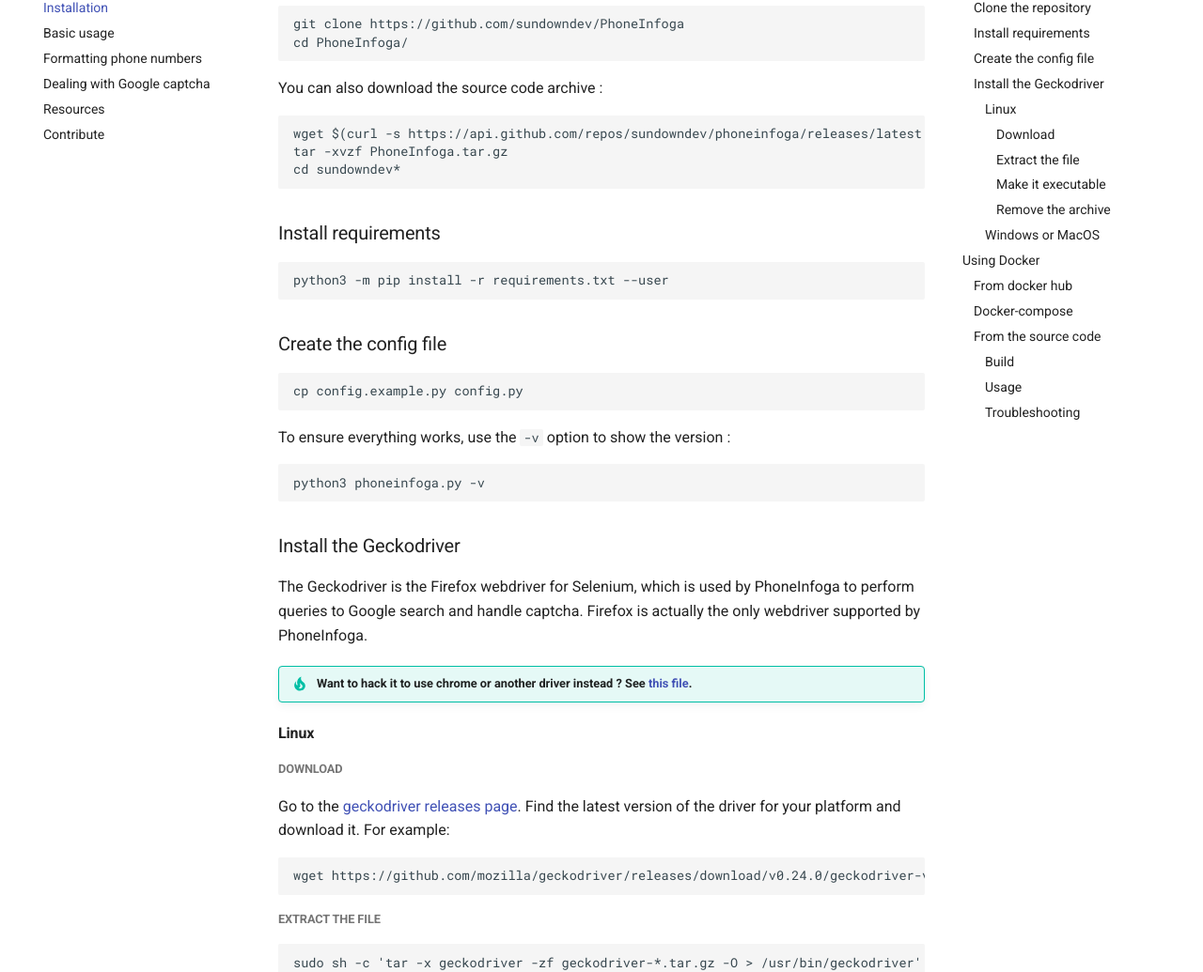
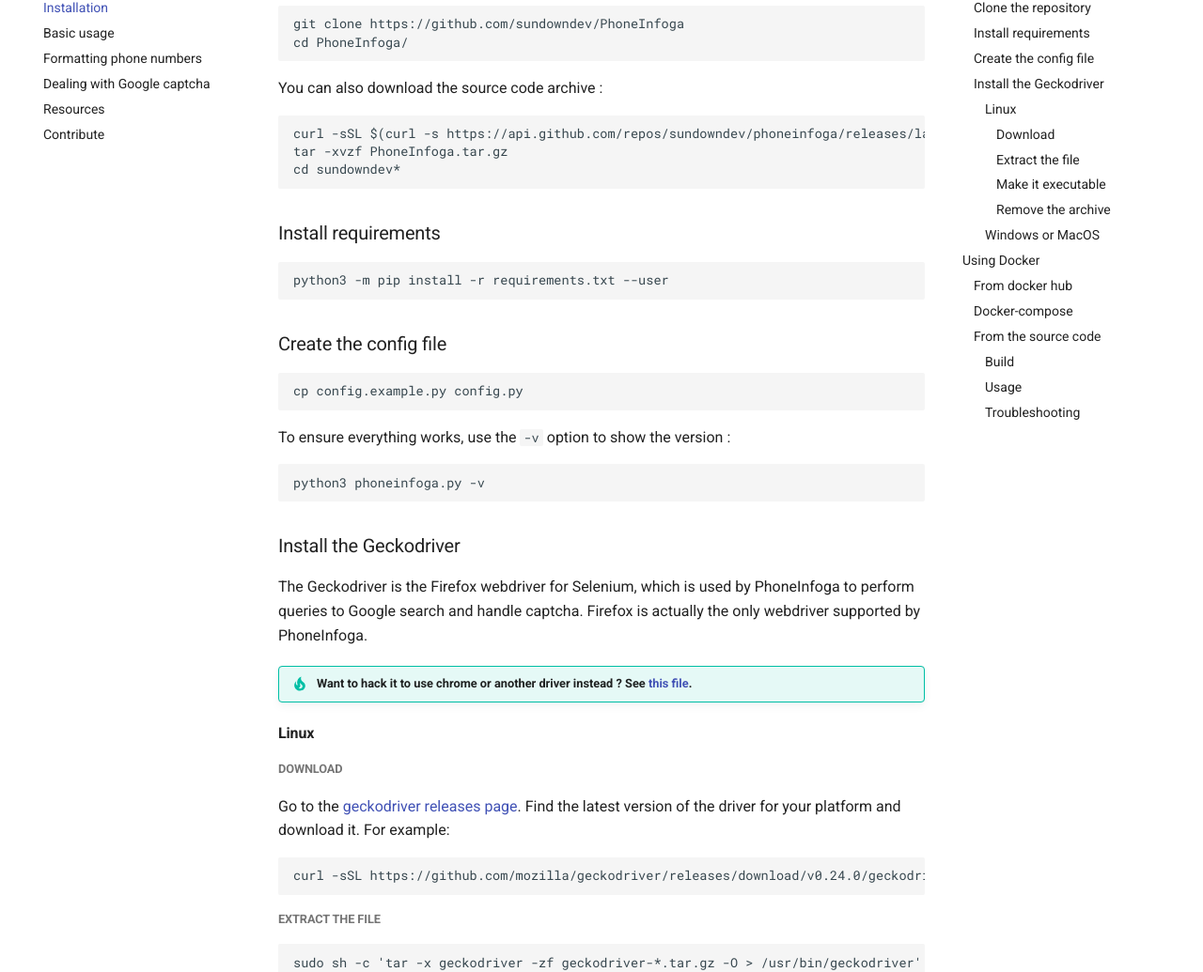
Before and after one commit to sundowndev/phoneinfoga, an MkDocs documentation site: the page built from docs/install.md, in a window 1280 px wide and 1400 px high, scrolled down 326 px. Shown: the part 127-1162 px from the top of the window at 94% size. Built offline with MkDocs 1.6.1 and Material for MkDocs 9.7.7, drawn with Linux system fonts in a browser that asks for light colours; comment, search, counter and statistics services are not loaded.

Commit message:
chore(docs): remove references to wget

````diff
--- a/docs/install.md
+++ b/docs/install.md
@@ -3,7 +3,7 @@
 Requirements :
 
 - python3 and python3-pip **OR** Docker
-- git **OR** wget and curl
+- git **OR** curl
 
 ## Manual installation
 
@@ -17,7 +17,7 @@
 You can also download the source code archive :
 
 ```shell
-wget $(curl -s https://api.github.com/repos/sundowndev/phoneinfoga/releases/latest | grep tarball_url | cut -d '"' -f 4) -O PhoneInfoga.tar.gz
+curl -sSL $(curl -s https://api.github.com/repos/sundowndev/phoneinfoga/releases/latest | grep tarball_url | cut -d '"' -f 4) -o PhoneInfoga.tar.gz
 tar -xvzf PhoneInfoga.tar.gz
 cd sundowndev*
 ```
@@ -53,7 +53,7 @@
 Go to the [geckodriver releases page](https://github.com/mozilla/geckodriver/releases). Find the latest version of the driver for your platform and download it. For example:
 
 ```shell
-wget https://github.com/mozilla/geckodriver/releases/download/v0.24.0/geckodriver-v0.24.0-linux64.tar.gz
+curl -sSL https://github.com/mozilla/geckodriver/releases/download/v0.24.0/geckodriver-v0.24.0-linux64.tar.gz -o geckodriver-v0.24.0-linux64.tar.gz
 ```
 
 ##### Extract the file
````
